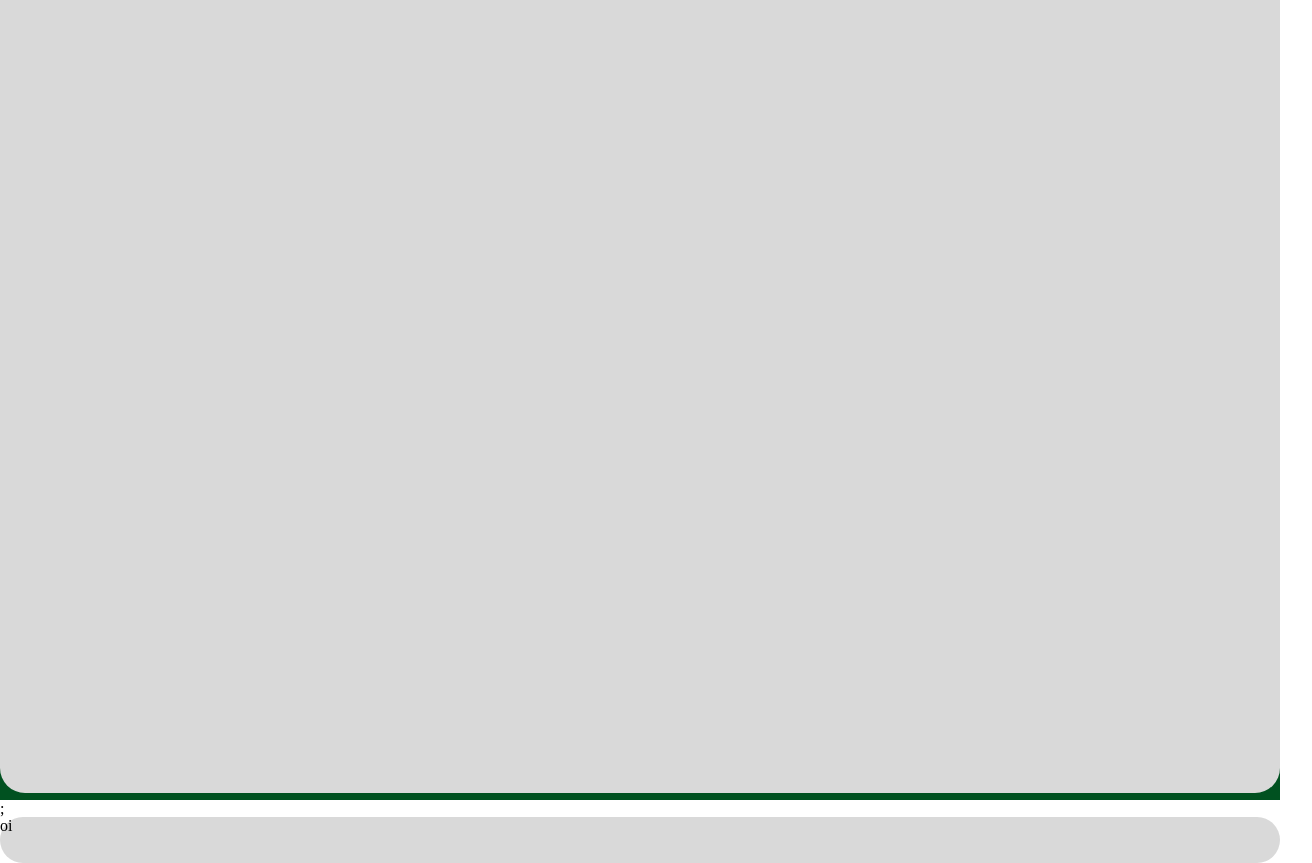
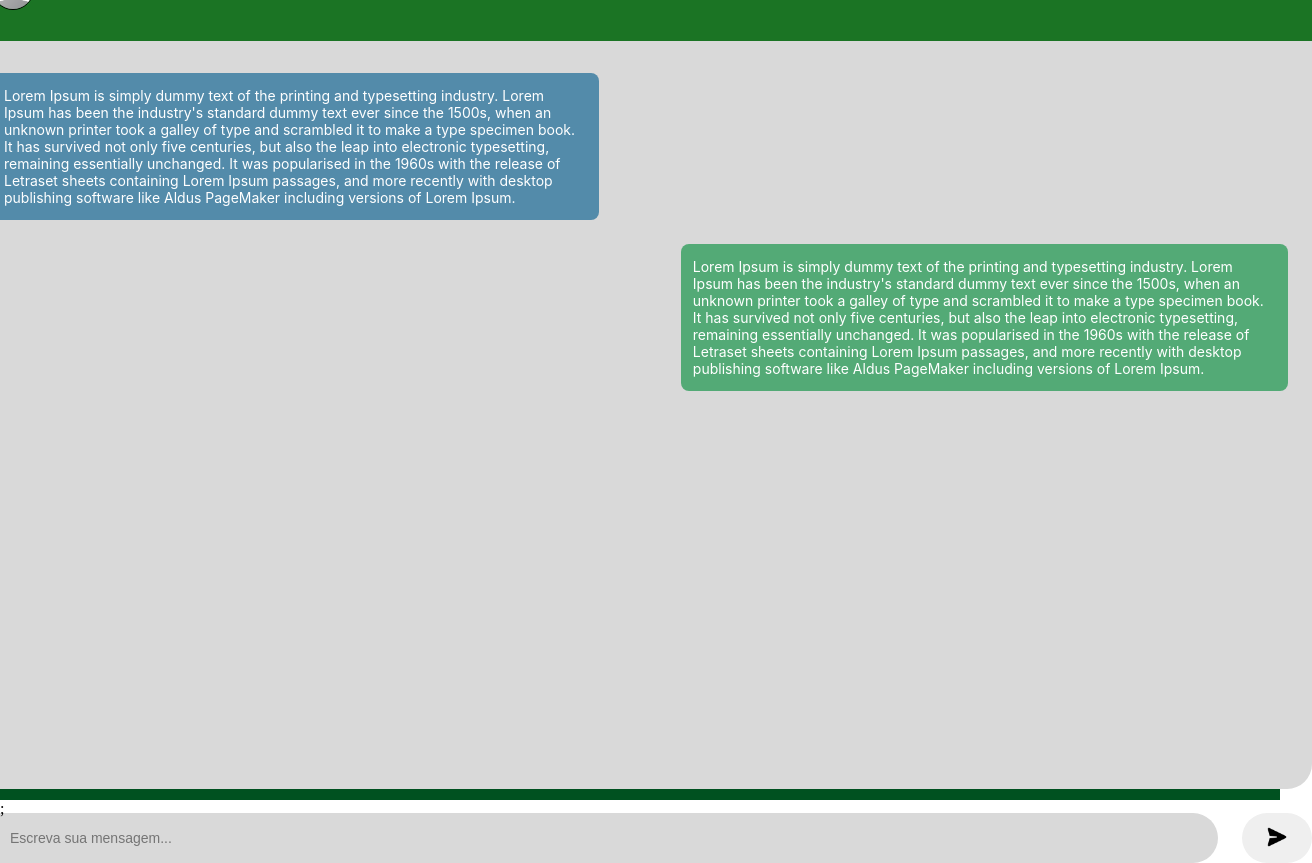
Before and after one commit to leonardo-fabricio/mensageria-websocket, a Next.js app: page / in a window 1280 px wide. Shown: the whole page, 1312 px wide, since content can reach past the window. Built offline with nearby package versions, Linux system fonts and the light colour scheme; a web font is replaced by a local one.

Commit message:
finalizando algumas partes visuais

```diff
--- /dev/null
+++ b/src/components/Button/index.tsx
@@ -0,0 +1,21 @@
+import { ButtonHTMLAttributes } from "react";
+import styled from "styled-components";
+
+export function ButtonComponent(
+  props: ButtonHTMLAttributes<HTMLButtonElement>
+) {
+  return <Button {...props} />;
+}
+
+const Button = styled.button`
+  padding: 0;
+  margin: 0;
+  border: 0;
+  border-radius: 50px;
+  width: 75px;
+  height: 50px;
+  cursor: pointer;
+  :active {
+    opacity: 0.6;
+  }
+`;
--- /dev/null
+++ b/src/components/Header/index.tsx
@@ -0,0 +1,49 @@
+import styled from "styled-components";
+import Image from "next/image";
+
+export function HeaderComponent() {
+  return (
+    <Header>
+      <ImageUser>
+        <Image src={"/default-avatar.png"} layout="fill" alt="image user" />
+      </ImageUser>
+      <NameUser>FULANO DE TAL</NameUser>
+    </Header>
+  );
+}
+
+const Header = styled.div`
+  display: flex;
+  align-items: center;
+  width: calc(100% - 48px);
+  height: 104px;
+  background: ${({ theme }) => theme.green800};
+  border-radius: 25px 25px 0 0;
+  padding: 0 24px;
+  gap: 24px;
+`;
+
+const ImageUser = styled.div`
+  position: relative;
+  overflow: hidden;
+  height: 40px;
+  width: 40px;
+  border: 1px solid black;
+  border-radius: 50%;
+
+  &::before {
+    content: "";
+    position: absolute;
+    top: 0;
+    right: 0;
+    width: 10px;
+    height: 10px;
+    background: ${({ theme }) => theme.green600};
+    border-radius: 50%;
+  }
+`;
+const NameUser = styled.span`
+  color: ${({ theme }) => theme.white};
+  font-size: 16px;
+  font-family: "Inter", sans-serif;
+`;
--- /dev/null
+++ b/src/components/Input/index.tsx
@@ -0,0 +1,18 @@
+import { InputHTMLAttributes } from "react";
+import styled from "styled-components";
+
+export function InputComponent(props: InputHTMLAttributes<HTMLInputElement>) {
+  return <Input {...props} />;
+}
+
+const Input = styled.input`
+  width: calc(100% - 42px);
+  height: 50px;
+  border-radius: 50px;
+  background: ${({ theme }) => theme.white100};
+  font-size: 14px;
+  outline: 0;
+  margin: 0px;
+  padding: 0 0 0 42px;
+  border: none;
+`;
--- /dev/null
+++ b/src/components/ListMessages/index.tsx
@@ -0,0 +1,43 @@
+import styled from "styled-components";
+import { HeaderComponent } from "../Header";
+import { MessageInterface } from "@/interface/message";
+import { MessageComponent } from "../Message";
+import { RefObject } from "react";
+
+interface ListMessagesComponentProps {
+  messageList: MessageInterface[];
+  listRef: RefObject<HTMLDivElement>;
+}
+
+export function ListMessagesComponent({
+  messageList,
+  listRef,
+}: ListMessagesComponentProps) {
+  return (
+    <ListMessages>
+      <HeaderComponent />
+      <MessagesContainer ref={listRef}>
+        {messageList.map((message, index) => {
+          return <MessageComponent message={message} key={index} />;
+        })}
+      </MessagesContainer>
+    </ListMessages>
+  );
+}
+
+const ListMessages = styled.div`
+  border-radius: 25px;
+  width: 100%;
+  height: 852px;
+  background: ${({ theme }) => theme.white100};
+`;
+
+const MessagesContainer = styled.div`
+  display: flex;
+  flex-direction: column;
+  gap: 24px;
+  padding: 32px 24px;
+  width: calc(100% - 48px);
+  max-height: 684px;
+  overflow: auto;
+`;
--- /dev/null
+++ b/src/components/Message/index.tsx
@@ -0,0 +1,26 @@
+import { MessageInterface } from "@/interface/message";
+import styled from "styled-components";
+
+interface MessageComponentProps {
+  message: MessageInterface;
+}
+
+export function MessageComponent({ message }: MessageComponentProps) {
+  return <Message sentByMe={message.user == "eu"}>{message.text}</Message>;
+}
+
+const Message = styled.div<{ sentByMe: boolean }>`
+  display: flex;
+  align-items: center;
+  border-radius: 8px;
+  width: max-content;
+  max-width: 45%;
+  flex-wrap: wrap;
+  padding: 14px 12px;
+  background: ${({ theme, sentByMe }) =>
+    sentByMe ? theme.green700 : theme.blue};
+  color: ${({ theme }) => theme.white};
+  align-self: ${({ sentByMe }) => (sentByMe ? "flex-end" : "flex-start")};
+  font-size: 14px;
+  font-family: "Inter", sans-serif;
+`;
--- /dev/null
+++ b/src/components/SendMessages/index.tsx
@@ -0,0 +1,57 @@
+import styled from "styled-components";
+import { InputComponent } from "../Input";
+import Image from "next/image";
+import { ButtonComponent } from "../Button";
+import { RefObject, SetStateAction, useState } from "react";
+import { MessageInterface } from "@/interface/message";
+
+interface SendMessagesComponentProps {
+  setMessageList: (state: SetStateAction<MessageInterface[]>) => void;
+  listRef: RefObject<HTMLDivElement>;
+}
+
+export function SendMessagesComponent({
+  setMessageList,
+  listRef,
+}: SendMessagesComponentProps) {
+  const [value, setValue] = useState("");
+
+  function handleSubmit() {
+    setMessageList((prev) => [
+      ...prev,
+      { text: value, user: "eu", date: new Date() },
+    ]);
+
+    listRef.current?.scrollTo({
+      top: listRef.current.scrollHeight,
+      behavior: "smooth",
+    });
+  }
+  return (
+    <SendMessage>
+      <InputComponent
+        value={value}
+        onChange={(e) => {
+          setValue(e.target.value);
+        }}
+        placeholder="Escreva sua mensagem..."
+        onKeyDown={async (e) => {
+          if (e.key === "Enter") {
+            handleSubmit();
+          }
+        }}
+      />
+      <ButtonComponent onClick={handleSubmit}>
+        <Image src={"/send.png"} alt="icon send" height={20} width={20} />
+      </ButtonComponent>
+    </SendMessage>
+  );
+}
+
+const SendMessage = styled.div`
+  width: 100%;
+  height: 50px;
+  border-radius: 50px;
+  display: flex;
+  gap: 24px;
+`;
--- /dev/null
+++ b/src/interface/message.ts
@@ -0,0 +1,5 @@
+export interface MessageInterface {
+  text: string;
+  user: string;
+  date: Date;
+}
--- a/src/pages/index.tsx
+++ b/src/pages/index.tsx
@@ -1,11 +1,26 @@
+import { ListMessagesComponent } from "@/components/ListMessages";
+import { SendMessagesComponent } from "@/components/SendMessages";
+import { MessageInterface } from "@/interface/message";
 import Head from "next/head";
-import Image from "next/image";
-import { Inter } from "next/font/google";
+import { useRef, useState } from "react";
 import styled from "styled-components";
 
-const inter = Inter({ subsets: ["latin"] });
+const ArrayTest: MessageInterface[] = [
+  {
+    text: "Lorem Ipsum is simply dummy text of the printing and typesetting industry. Lorem Ipsum has been the industry's standard dummy text ever since the 1500s, when an unknown printer took a galley of type and scrambled it to make a type specimen book. It has survived not only five centuries, but also the leap into electronic typesetting, remaining essentially unchanged. It was popularised in the 1960s with the release of Letraset sheets containing Lorem Ipsum passages, and more recently with desktop publishing software like Aldus PageMaker including versions of Lorem Ipsum.",
+    user: "other",
+    date: new Date(),
+  },
+  {
+    text: "Lorem Ipsum is simply dummy text of the printing and typesetting industry. Lorem Ipsum has been the industry's standard dummy text ever since the 1500s, when an unknown printer took a galley of type and scrambled it to make a type specimen book. It has survived not only five centuries, but also the leap into electronic typesetting, remaining essentially unchanged. It was popularised in the 1960s with the release of Letraset sheets containing Lorem Ipsum passages, and more recently with desktop publishing software like Aldus PageMaker including versions of Lorem Ipsum.",
+    user: "eu",
+    date: new Date(),
+  },
+];
 
 export default function Home() {
+  const listRef = useRef<HTMLDivElement>(null);
+  const [messageList, setMessageList] = useState<MessageInterface[]>(ArrayTest);
   return (
     <>
       <Head>
@@ -16,8 +31,11 @@ export default function Home() {
       </Head>
       <PageContainer>
         <PageContent>
-          <ListMessages>oi</ListMessages>
-          <SendMessage>oi</SendMessage>
+          <ListMessagesComponent listRef={listRef} messageList={messageList} />
+          <SendMessagesComponent
+            listRef={listRef}
+            setMessageList={setMessageList}
+          />
         </PageContent>
       </PageContainer>
     </>
@@ -40,15 +58,3 @@ const PageContent = styled.div`
   flex-direction: column;
   gap: 24px;
 `;
-const ListMessages = styled.div`
-  background: ${({ theme }) => theme.white100};
-  border-radius: 25px;
-  width: 100%;
-  height: 100%;
-`;
-const SendMessage = styled.div`
-  width: 100%;
-  height: 50px;
-  background: ${({ theme }) => theme.white100};
-  border-radius: 50px;
-`;
```
Also changed, not shown: public/default-avatar.png (added), public/send.png (added).
